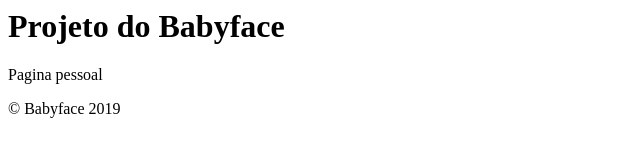
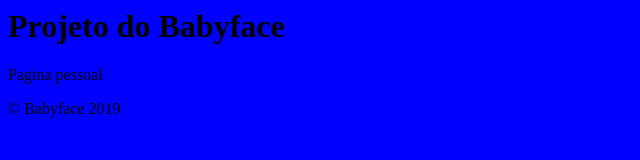
Before and after one commit to babyfacebr/meu-site, a plain HTML site: page index.html in a window 1280 px wide. Shown: the whole page, without its empty margins (0-640 px from the left). Drawn offline with Linux system fonts and the light colour scheme.

Commit message:
Inicio do Design

```diff
--- /dev/null
+++ b/estilo.css
@@ -0,0 +1,3 @@
+body {
+  background-color: blue;
+}
--- a/index.html
+++ b/index.html
@@ -1,4 +1,7 @@
 <html>
+  <head>
+    <link rel="stylesheet" href="estilo.css" />
+  </head>
   <body>
     <h1>Projeto do Babyface</h1>
     <p>Pagina pessoal</p>
```
